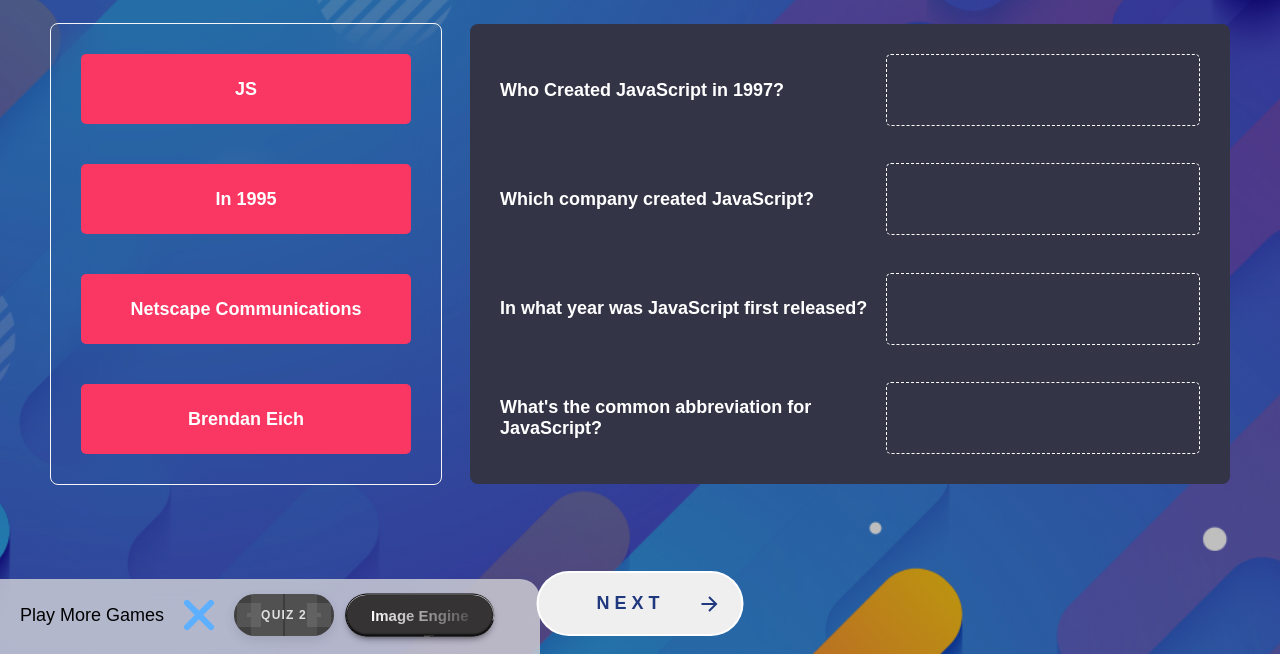
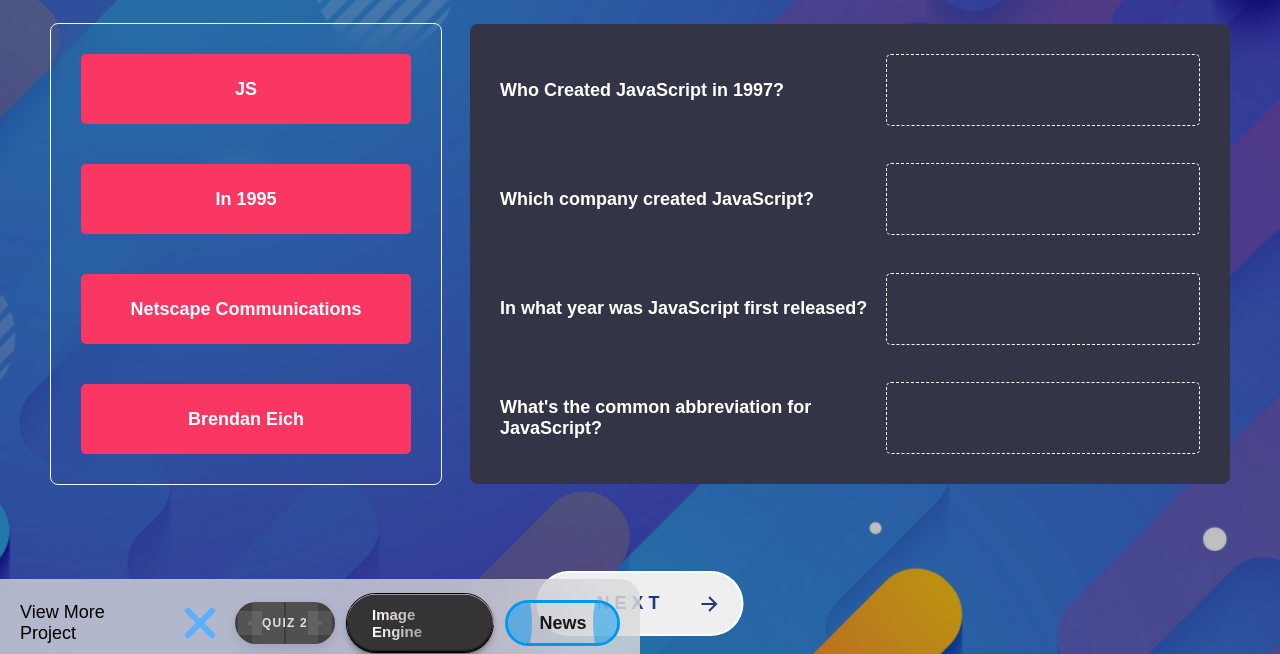
Before and after one commit to Munna-Scriptz/Js_Games, a plain HTML site: page index.html in a window 1280 px wide. Both pictures are taken after a click on the label 199 px from the left and 761 px from the top of the page. Shown: the part 146-800 px from the top of the page. Drawn offline with Linux system fonts and the light colour scheme; a web font is replaced by a local one.

Commit message:
News Button Added

```diff
--- a/css/style.css
+++ b/css/style.css
@@ -756,9 +756,10 @@ footer {
   bottom: 0;
   left: 0;
   height: 50px;
-  width: 500px;
+  width: 600px;
   padding: 10px 20px;
   border-top-right-radius: 20px;
+  z-index: 999;
 }
 
 .footer_bg {
@@ -770,12 +771,76 @@ footer {
   width: 100%;
   height: 100%;
   border-top-right-radius: 20px;
-  transform: translateX(-300px);
+  transform: translateX(-400px);
   padding-top: 5px;
   backdrop-filter: blur(50px);
   transition: all ease-in-out 300ms;
 }
+/* -----News Web  */
 
+.NewsB {
+    all: unset;
+    display: flex;
+    align-items: center;
+    position: relative;
+    padding: 0.4em 1.3em;
+    border: #0097F3 solid 0.15em;
+    border-radius: 1.25em;
+    color: #181818;
+    font-size: 1.5em;
+    font-weight: 600;
+    cursor: pointer;
+    overflow: hidden;
+    transition: border 300ms, color 300ms;
+    user-select: none;
+}
+
+.NewsB p {
+  z-index: 1;
+  font-size: 15px;
+}
+
+.NewsB:hover {
+  color: gainsboro;
+}
+
+.NewsB:active {
+  border-color: teal;
+}
+
+.NewsB::after, .NewsB::before {
+  content: "";
+  position: absolute;
+  width: 9em;
+  aspect-ratio: 1;
+  background: #0097F3;
+  opacity: 50%;
+  border-radius: 50%;
+  transition: transform 500ms, background 300ms;
+}
+
+.NewsB::before {
+  left: 0;
+  transform: translateX(-8em);
+}
+
+.NewsB::after {
+  right: 0;
+  transform: translateX(8em);
+}
+
+.NewsB:hover:before {
+  transform: translateX(-1em);
+}
+
+.NewsB:hover:after {
+  transform: translateX(1em);
+}
+
+.NewsB:active:before,
+.NewsB:active:after {
+  background: teal;
+}
 /* ----Function js Start---- */
 .ExtendBg {
   transition: all ease-in-out 300ms;
--- a/index.html
+++ b/index.html
@@ -289,7 +289,7 @@
     <footer>
         <div class="footer_bg"></div>
         <div class="play_games">
-            <p>Play More Games</p>
+            <p>View More Project</p>
             <div class="checkBox">
                 <input id="checkbox2" type="checkbox">
                 <label class="toggle toggle2" for="checkbox2">
@@ -299,15 +299,20 @@
                 </label>
             </div>
             <div class="ShowGames">
+                <!-- ----Quiz 2  -->
                 <a href="#" class="btn">
                     <i class="animation"></i>
                     Quiz 2
                     <i class="animation"></i>
                 </a>
-
+                <!-- ----Image Search  -->
                 <a href="img Search Engine js/Search.html" class="button">
                     <div class="dots_border"></div>
                     <span class="text_button">Image Engine</span>
+                </a>
+                <!-- ----News Web  -->
+                <a href="#" class="NewsB">
+                    <p>News</p>
                 </a>
             </div>
         </div>
```
